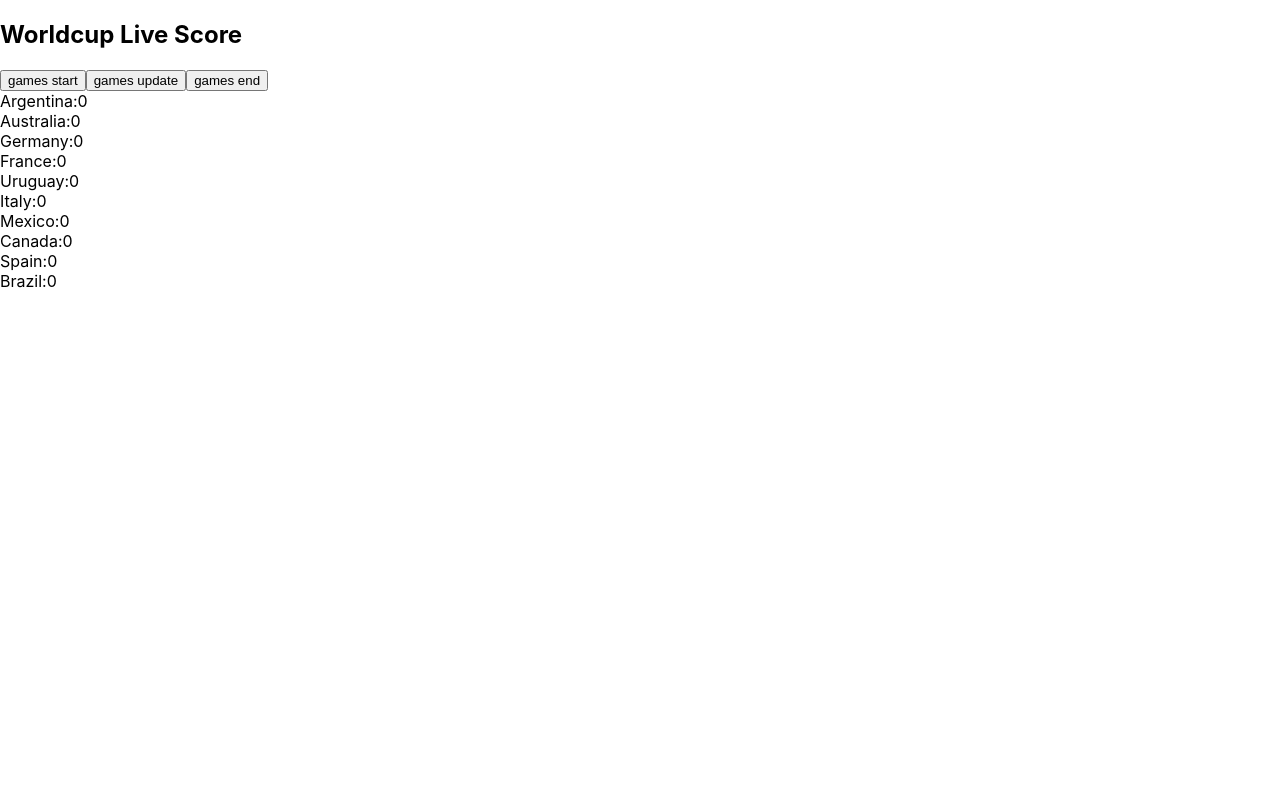
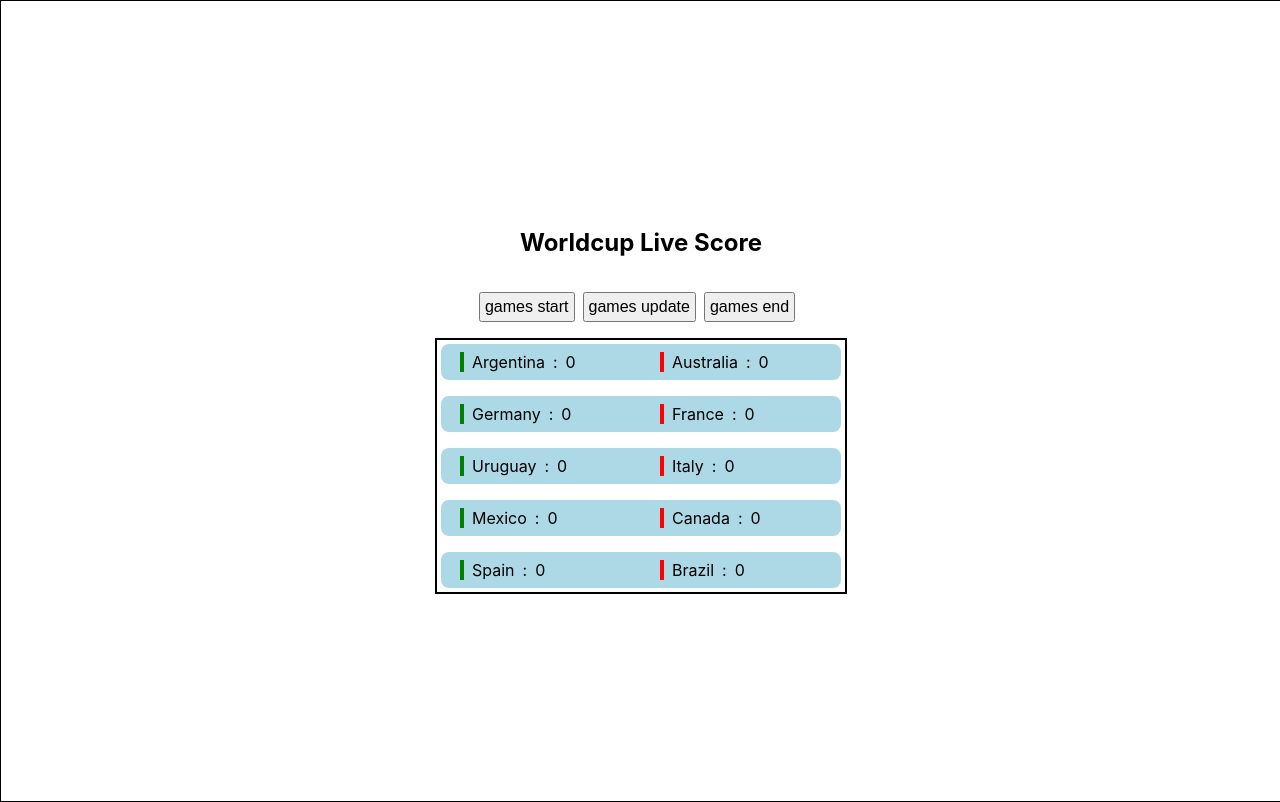
Before and after one commit to neuralchemist/worldcup-live-score, a React (Create React App) app: page / in a window 1280 px wide. Built offline with nearby package versions, Linux system fonts and the light colour scheme.

Commit message:
styles(App.module.css, Scoreboard.module.css) added css styling

```diff
--- a/src/App.module.css
+++ b/src/App.module.css
@@ -11,3 +11,20 @@ code {
   font-family: source-code-pro, Menlo, Monaco, Consolas, 'Courier New',
     monospace;
 }
+
+.app {
+  border: 1px solid black;
+  width: 100vw;
+  height: 100vh;
+  display: flex;
+  flex-direction: column;
+  justify-content: center;
+  align-items: center;
+  gap: 1rem;
+}
+
+.data_control button {
+  margin-right: 0.5rem;
+  padding: 0.25rem;
+  font-size: 1rem;
+}
--- a/src/components/Scoreboard/Scoreboard.module.css
+++ b/src/components/Scoreboard/Scoreboard.module.css
@@ -0,0 +1,33 @@
+.score_board {
+	border: 2px solid black;
+	display: flex;
+	flex-direction: column;
+	width: 400px;
+	gap: 1rem;
+	padding: 0.25rem 0.25rem;
+}
+
+.score_card {
+	background-color: lightblue;
+	border-radius: 0.5rem;
+	display: flex;
+	justify-content: space-around;
+	padding: 0.5rem 0;
+
+}
+
+.home, .away {
+	display: flex;
+	gap: 0.5rem;
+	padding-left: 0.5rem;
+	width: 150px;
+}
+
+
+.home {
+	border-left: 0.25rem solid green;
+}
+
+.away {
+	border-left: 0.25rem solid red;
+}
```
Also changed, not shown: 1 other file (tests, documents, lock files or other folders).
